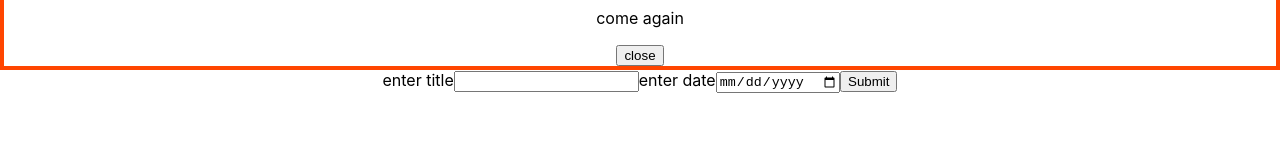
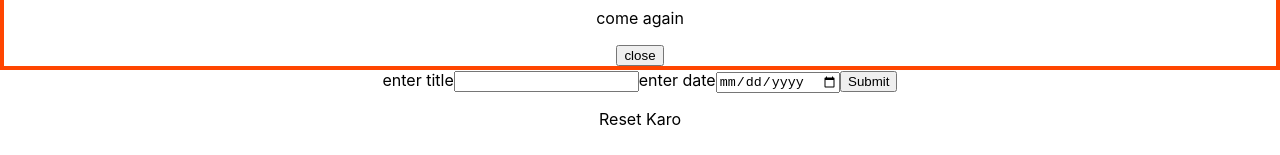
Before and after one commit to umang-bit/Firebase-React, a React (Create React App) app in the folder my-first-react-app/my-first-react-app/: page / in a window 1280 px wide. Shown: the part 642-797 px from the top of the page. Built offline with nearby package versions, Linux system fonts and the light colour scheme.

Commit message:
practiced controlled inputs

```diff
--- a/my-first-react-app/my-first-react-app/package.json
+++ b/my-first-react-app/my-first-react-app/package.json
@@ -17,8 +17,6 @@
     "test": "react-scripts test",
     "eject": "react-scripts eject"
   },
-
-
   "browserslist": {
     "production": [
       ">0.2%",
@@ -30,5 +28,8 @@
       "last 1 firefox version",
       "last 1 safari version"
     ]
+  },
+  "devDependencies": {
+    "eslint-plugin-react": "^7.35.0"
   }
 }
--- a/my-first-react-app/my-first-react-app/src/Neweventform.js
+++ b/my-first-react-app/my-first-react-app/src/Neweventform.js
@@ -4,6 +4,19 @@ import { useState } from "react"
 export default function Neweventform() {
     const [titleInput,setTitleInput]=useState('')
     const[dateInput,setDateInput]=useState('')
+    const handleSubmit = (e)=>{
+        e.preventDefault();
+        const event ={
+            title : titleInput,
+            date : dateInput,
+            id : Math.floor(Math.random()) * 10000
+        }
+        handleReset();
+    }
+    const handleReset=()=>{
+        setTitleInput('')
+        setDateInput('')
+    }
     const handleChangetitle=(e)=>{
         setTitleInput(e.target.value)
     }
@@ -12,18 +25,19 @@ export default function Neweventform() {
     }
   return (
 
-    <form>
+    <form onSubmit={handleSubmit}>
         <label>
             <span>enter title</span>
-            <input type="text" onChange={handleChangetitle}></input>
+            <input type="text" onChange={handleChangetitle} value={titleInput}></input>
         </label>
 
         <label>
             <span>enter date</span>
-            <input type="date" onChange={handleChangedate}></input>
+            <input type="date" onChange={handleChangedate} value={dateInput}></input>
         </label>
         <button>Submit</button>
         <span>{titleInput}{dateInput}</span>
+        <p onClick={handleReset}>Reset Karo</p>
     </form>
   )
 }
```
Also changed, not shown: 1 other file (tests, documents, lock files or other folders).
